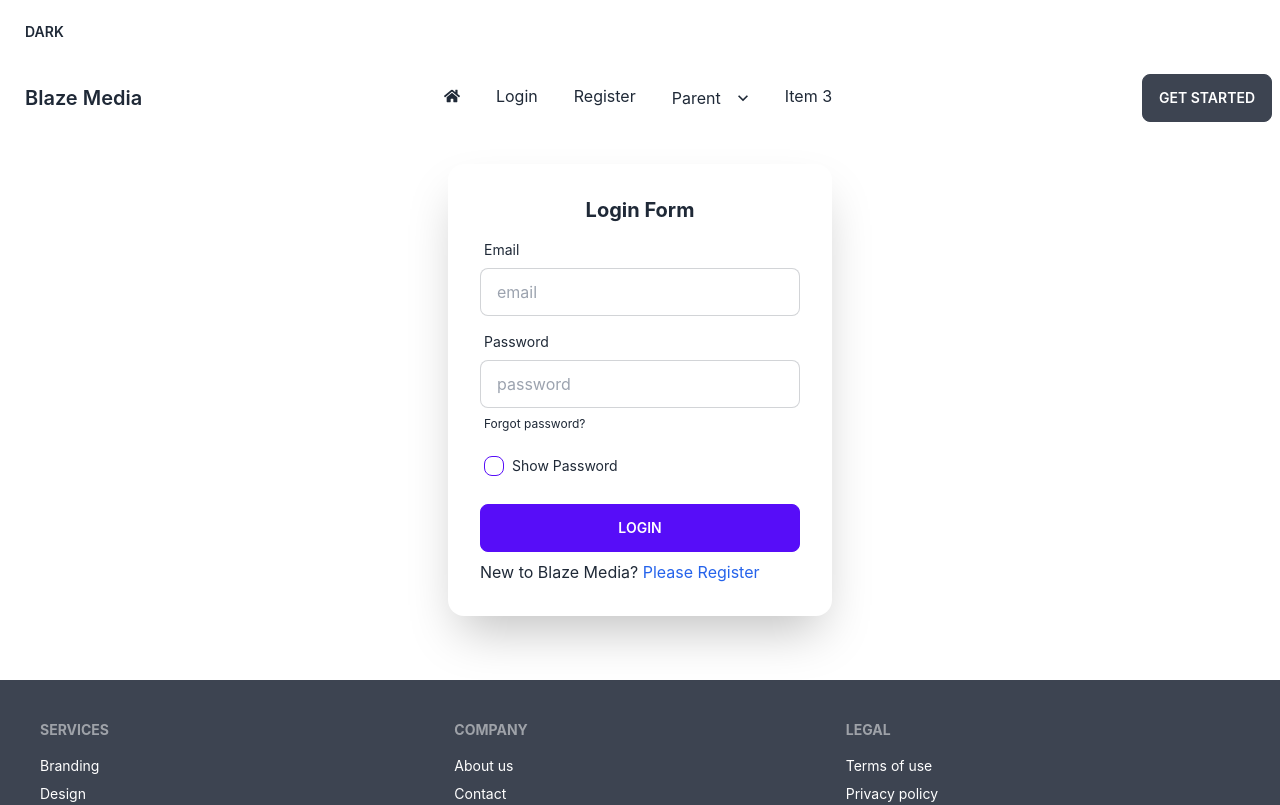
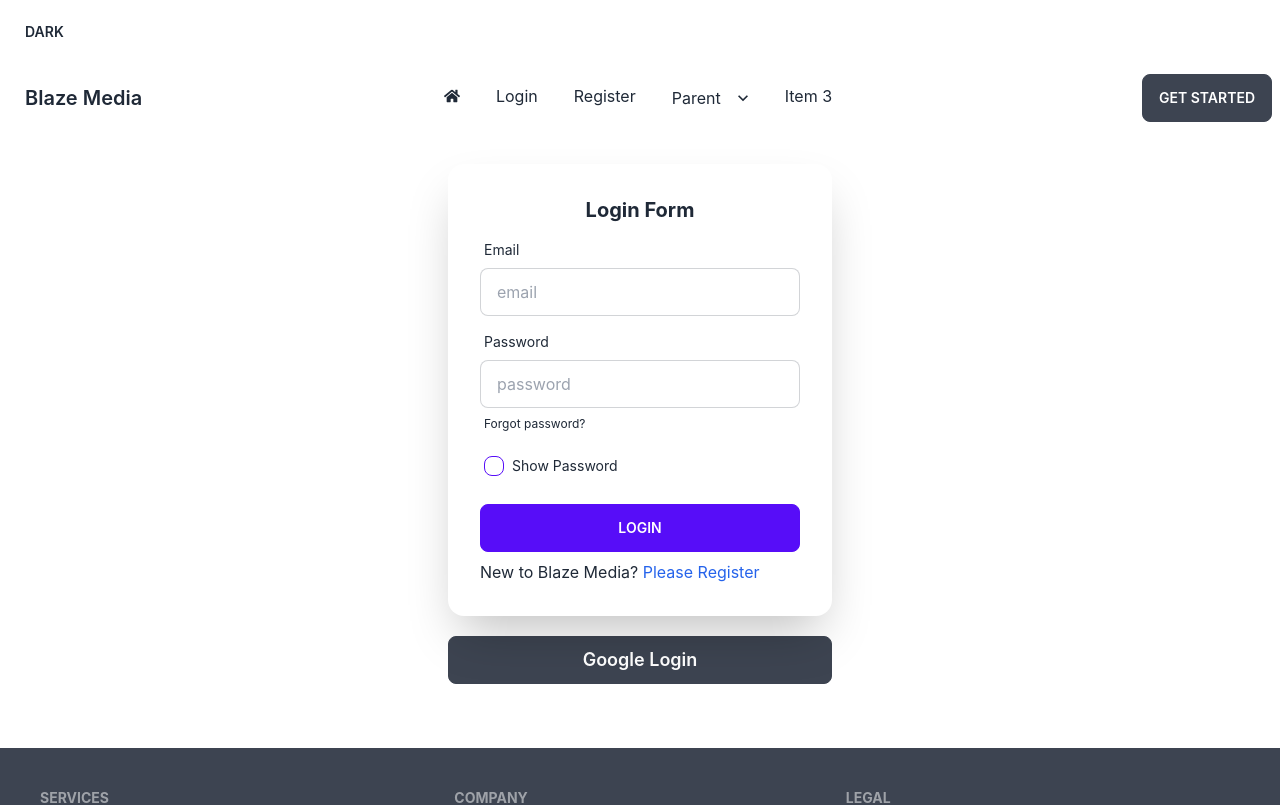
Before and after one commit to yusuf-khan-swd/blaze-media-client, a React (Create React App) app: page /login in a window 1280 px wide. Shown: the top 805 px of the page. Built offline with nearby package versions, Linux system fonts and the light colour scheme; no server answers.

Commit message:
login with google done

```diff
--- a/src/Context/AuthProvider/AuthProvider.js
+++ b/src/Context/AuthProvider/AuthProvider.js
@@ -4,7 +4,7 @@ import app from '../../firebase/firebase.config';
 
 const auth = getAuth(app);
 
-const AuthContext = createContext();
+export const AuthContext = createContext();
 
 const AuthProvider = ({ children }) => {
   const [user, setUser] = useState(null);
--- a/src/Page/LoginRegister/Login/Login.js
+++ b/src/Page/LoginRegister/Login/Login.js
@@ -1,9 +1,14 @@
-import React, { useState } from 'react';
+import React, { useContext, useState } from 'react';
 import { useForm } from 'react-hook-form';
+import { toast } from 'react-hot-toast';
 import { Link } from 'react-router-dom';
+import { AuthContext } from '../../../Context/AuthProvider/AuthProvider';
 
 const Login = () => {
   const [showPassword, setShowPassword] = useState(false);
+  const [isDataLoading, setIsDataLoading] = useState(false);
+  const [loginError, setLoginError] = useState("");
+  const { googleLogin } = useContext(AuthContext);
 
   const handleShowPassword = (event) => {
     setShowPassword(event.target.checked);
@@ -17,6 +22,23 @@ const Login = () => {
 
   const onSubmit = (value) => {
     const { email, password } = value;
+  };
+
+
+  const handleGoogleLogin = () => {
+    setIsDataLoading(true);
+    googleLogin()
+      .then(result => {
+        const user = result.user;
+        toast.success(`Welcome! ${user.displayName}`);
+        setIsDataLoading(false);
+        setLoginError("");
+      })
+      .catch(error => {
+        console.log("google login error: ", error);
+        setIsDataLoading(false);
+        setLoginError(error.message);
+      })
   };
 
   return (
@@ -65,6 +87,10 @@ const Login = () => {
                   <span className="label-text">Show Password</span>
                 </label>
               </div>
+              {
+                loginError &&
+                <p className="text-red-600">{loginError}</p>
+              }
               <div className="form-control mt-3">
                 <button className="btn btn-primary">Login</button>
               </div>
@@ -74,6 +100,9 @@ const Login = () => {
             </div>
           </div>
         </form>
+        <div className="flex flex-col max-w-sm mx-auto mt-5">
+          <button onClick={handleGoogleLogin} className="btn capitalize text-lg">Google Login</button>
+        </div>
       </div>
     </div>
   );
```
